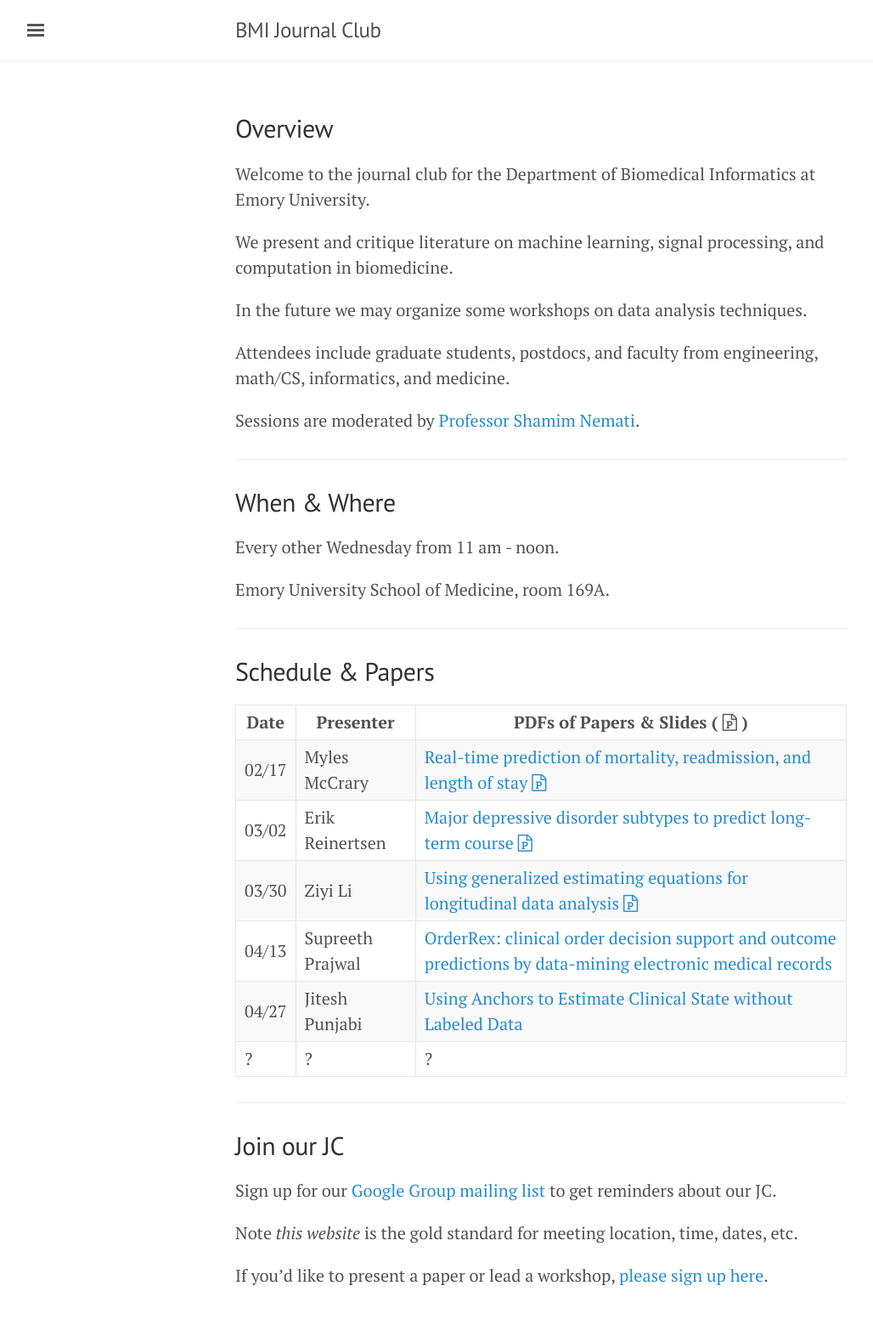
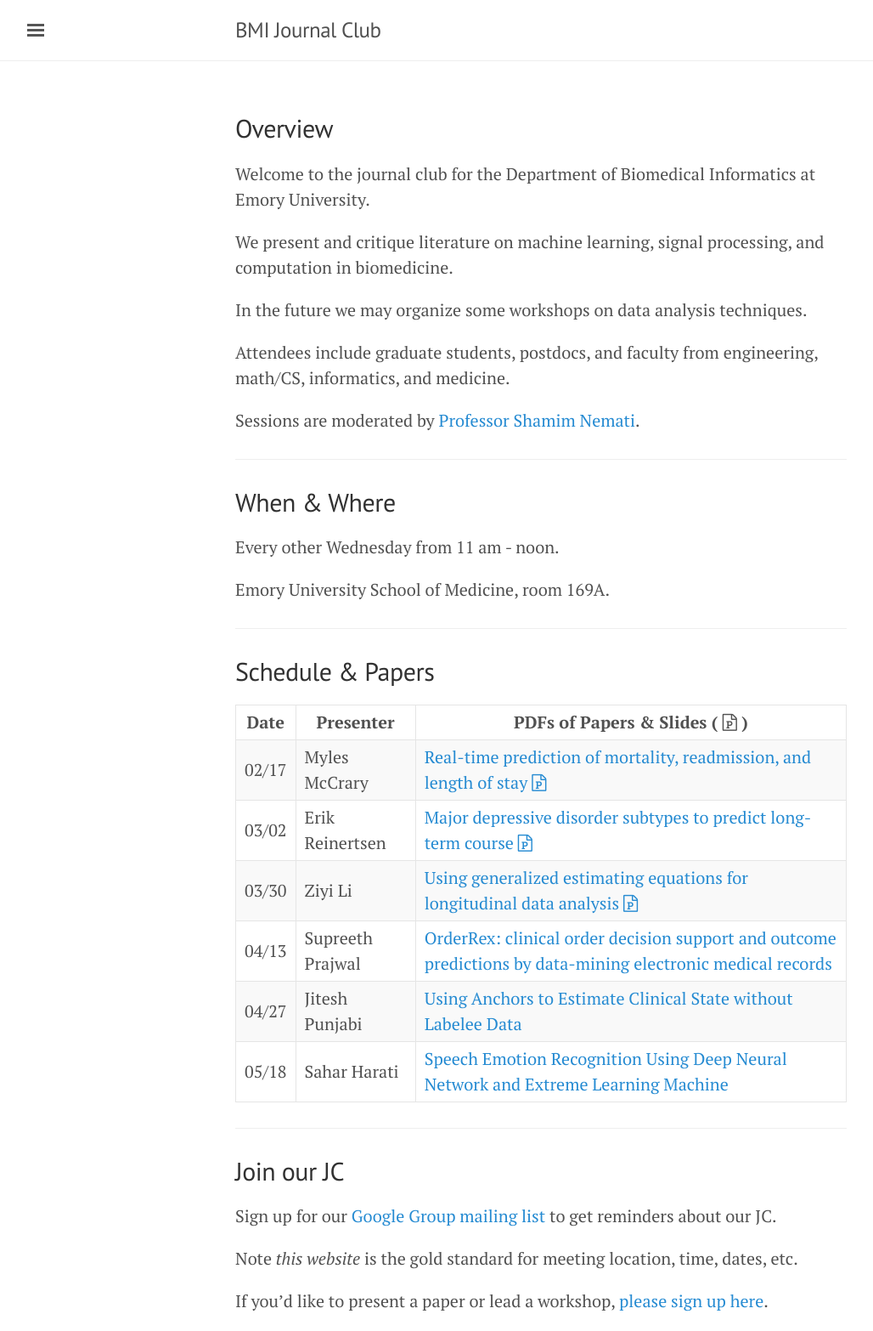
Before and after one commit to NematiLab/bmijc, a Jekyll site: the page built from index.md, in a window 1280 px wide. Shown: the whole page at 85% size, without its empty margins (3-1031 px from the left). Built offline with Jekyll 4.4.1, drawn with Linux system fonts in a browser that asks for light colours; nearby versions of some CDN libraries; before the commit the page ends 1536 px from its top, so only the background shows below that.

Commit message:
added Sahar's paper

```diff
--- a/index.md
+++ b/index.md
@@ -36,8 +36,8 @@
 03/02 | Erik Reinertsen | [Major depressive disorder subtypes to predict long-term course]({{ site.baseurl }}/assets/160302_paper.pdf) [<i class='fa fa-file-powerpoint-o'></i>]({{ site.baseurl }}/assets/160302_slides.pdf)
 03/30 | Ziyi Li | [Using generalized estimating equations for longitudinal data analysis]({{ site.baseurl }}/assets/160330_paper.pdf) [<i class='fa fa-file-powerpoint-o'></i>]({{ site.baseurl }}/assets/160330_slides.pdf)
 04/13 | Supreeth Prajwal | [OrderRex: clinical order decision support and outcome predictions by data-mining electronic medical records]({{ site.baseurl }}/assets/160413_paper.pdf)
-04/27 | Jitesh Punjabi | [Using Anchors to Estimate Clinical State without Labeled Data]({{ site.baseurl }}/assets/160427_paper.pdf)
-? | ? | ?
+04/27 | Jitesh Punjabi | [Using Anchors to Estimate Clinical State without Labelee Data]({{ site.baseurl }}/assets/160427_paper.pdf)
+05/18 | Sahar Harati | [Speech Emotion Recognition Using Deep Neural Network and Extreme Learning Machine]({{ site.baseurl }}/assets/160518_paper.pdf)
 
 ---
 
```
Also changed, not shown: 1 other file.
